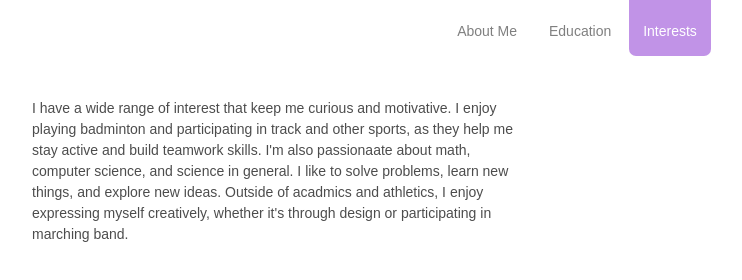
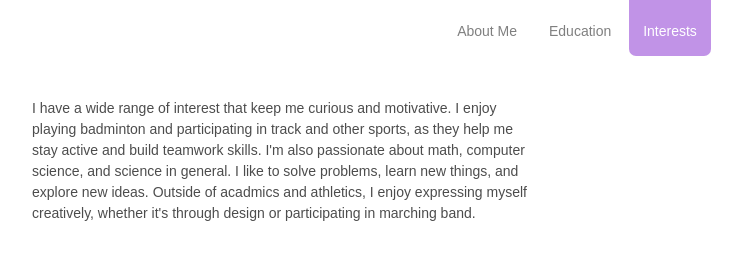
Before and after one commit to yijungy/yijungy.github.io, a plain HTML site: page index.html in a window 1280 px wide. Both pictures are taken after a click on the link "Interests". Shown: the whole page, without its empty margins (63-805 px from the left). Drawn offline with Linux system fonts and the light colour scheme.

Commit message:
updated names

```diff
--- a/index.html
+++ b/index.html
@@ -75,7 +75,7 @@
                         <div id="content">
                             <div id="cv-section-item">
                                 <div id="cv-section-item-content">
-                                   I have a wide range of interest that keep me curious and motivative. I enjoy playing badminton and participating in track and other sports, as they help me stay active and build teamwork skills. I'm also passionaate about math, computer science, and science in general. I like to solve problems, learn new things, and explore new ideas. Outside of acadmics and athletics, I enjoy expressing myself creatively, whether it's through design or participating in marching band.                                </div>
+                                   I have a wide range of interest that keep me curious and motivative. I enjoy playing badminton and participating in track and other sports, as they help me stay active and build teamwork skills. I'm also passionate about math, computer science, and science in general. I like to solve problems, learn new things, and explore new ideas. Outside of acadmics and athletics, I enjoy expressing myself creatively, whether it's through design or participating in marching band.                                </div>
                                 <!--end cv-section-item-content-->
                             </div>
                         </div>
```
